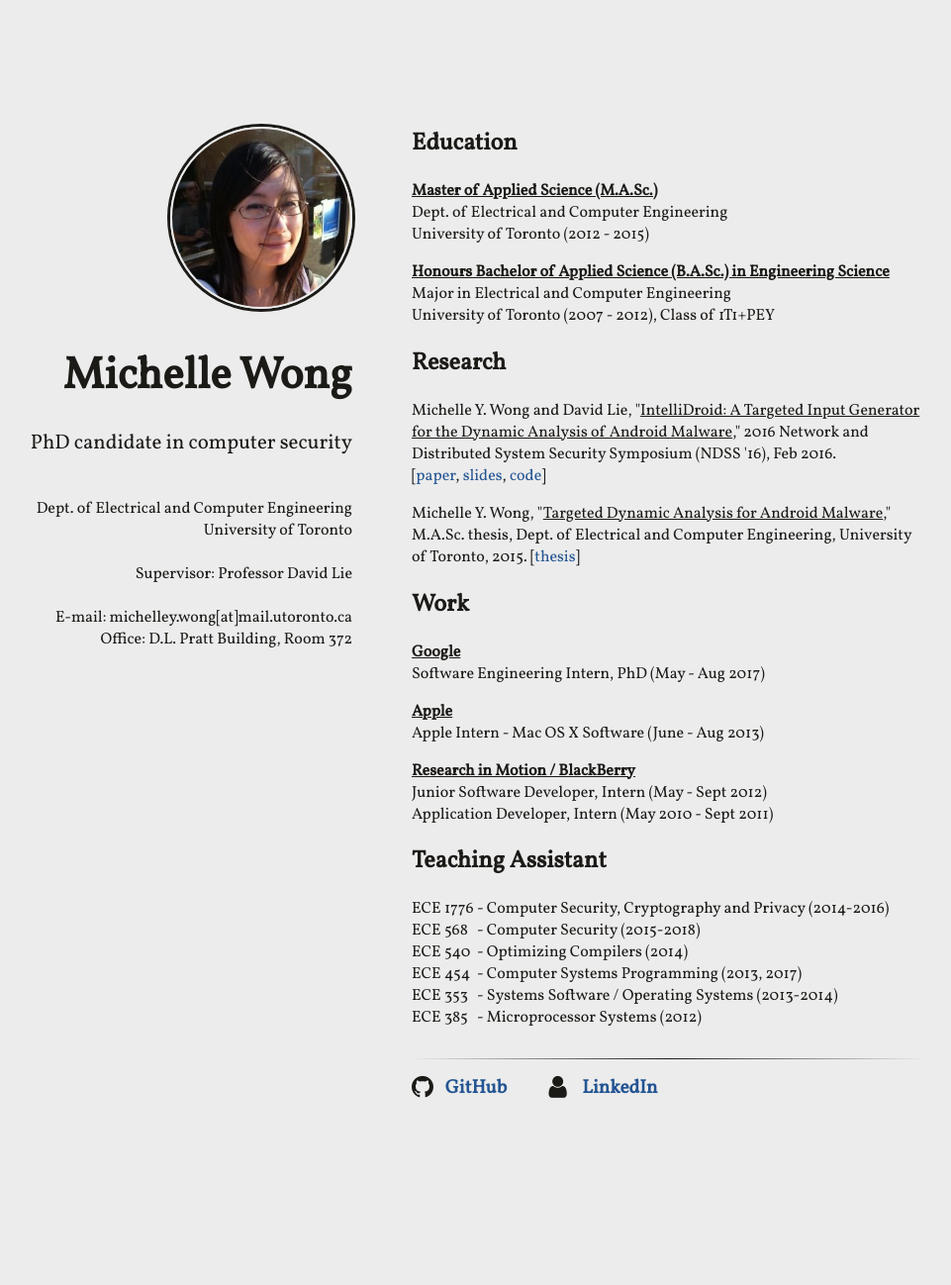
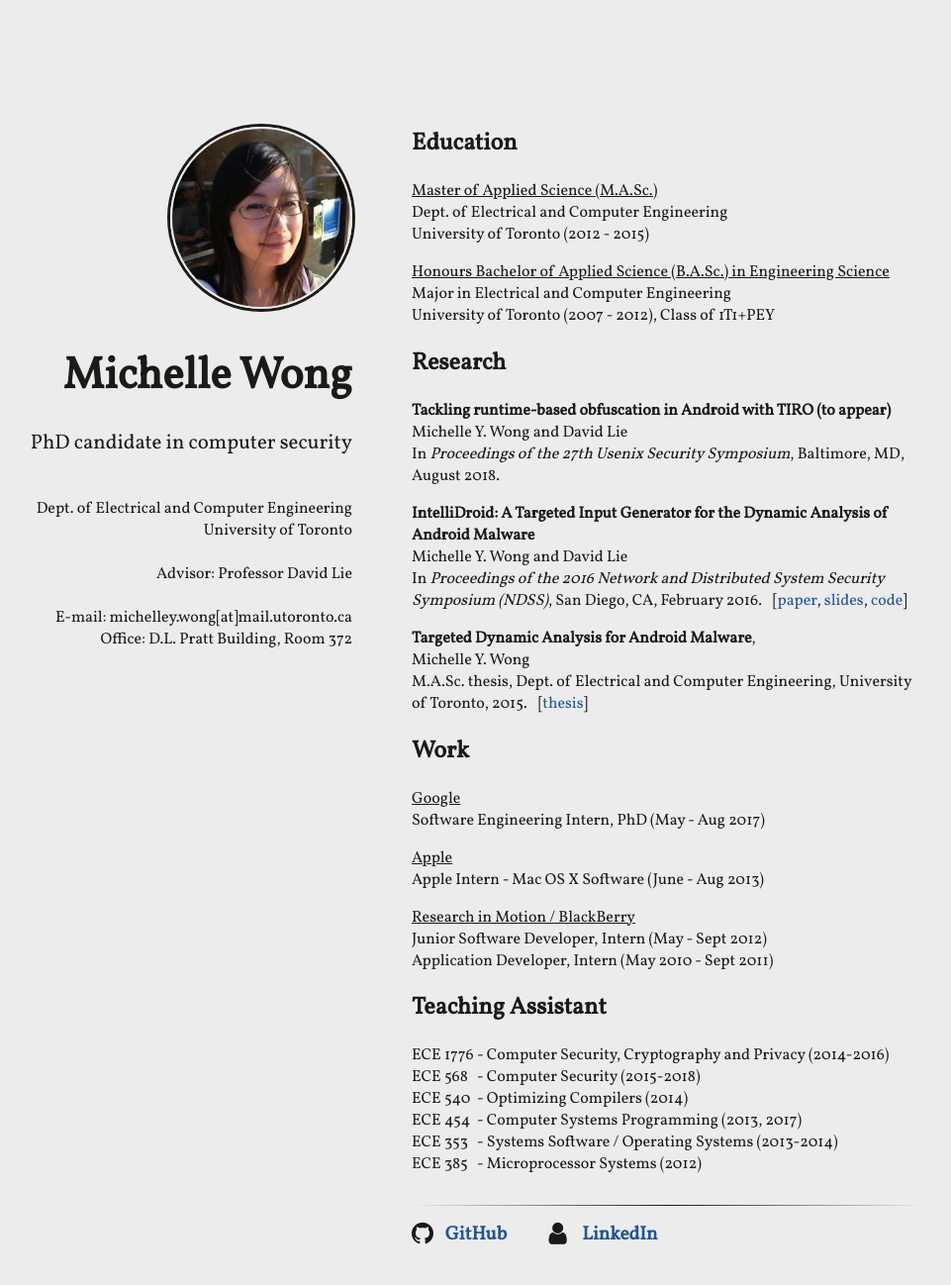
Before and after one commit to miwong/miwong.github.io, a Jekyll site: the page built from index.html, in a window 1280 px wide. Shown: the whole page at 99% size, without its empty margins (184-1145 px from the left). Built offline with Jekyll 4.4.1, drawn with Linux system fonts in a browser that asks for light colours; nearby versions of some CDN libraries; before the commit the page ends 1150 px from its top, so only the background shows below that.

Commit message:
Updating research and minor changes to formatting

```diff
--- a/_includes/about.html
+++ b/_includes/about.html
@@ -2,7 +2,7 @@
     Dept. of Electrical and Computer Engineering<br>
     University of Toronto<br>
     <br>
-    Supervisor: Professor David Lie<br>
+    Advisor: Professor David Lie<br>
     <br>
     E-mail: michelley.wong[at]mail.utoronto.ca<br>
     Office: D.L. Pratt Building, Room 372
--- a/_includes/content.html
+++ b/_includes/content.html
@@ -1,34 +1,45 @@
 <h2>Education</h2>
 <p>
-    <b><u>Master of Applied Science (M.A.Sc.)</u></b><br>
+    <u>Master of Applied Science (M.A.Sc.)</u><br>
     Dept. of Electrical and Computer Engineering<br>
     University of Toronto (2012 - 2015)<br>
 </p>
 <p>
-    <b><u>Honours Bachelor of Applied Science (B.A.Sc.) in Engineering Science</u></b><br>
+    <u>Honours Bachelor of Applied Science (B.A.Sc.) in Engineering Science</u><br>
     Major in Electrical and Computer Engineering<br>
     University of Toronto (2007 - 2012), Class of 1T1+PEY<br>
 </p>
 
 <h2>Research</h2>
 <p>
-    Michelle Y. Wong and David Lie, "<u>IntelliDroid: A Targeted Input Generator for the Dynamic Analysis of Android Malware</u>," 2016 Network and Distributed System Security Symposium (NDSS '16), Feb 2016. <br>[<a href="http://www.eecg.toronto.edu/~lie/papers/mwong_ndss2016.pdf" target="_blank">paper</a>, <a href="{{ site.baseurl }}/files/intellidroid_ndss2016_slides.pdf" target="_blank">slides</a>, <a href="https://github.com/miwong/IntelliDroid" target="_blank">code</a>]
+    <b>Tackling runtime-based obfuscation in Android with TIRO (to appear)</b><br>
+    Michelle Y. Wong and David Lie<br/>
+    In <i>Proceedings of the 27th Usenix Security Symposium</i>, Baltimore, MD, August 2018.
 </p>
 <p>
-    Michelle Y. Wong, "<u>Targeted Dynamic Analysis for Android Malware</u>," M.A.Sc. thesis, Dept. of Electrical and Computer Engineering, University of Toronto, 2015. [<a href="https://tspace.library.utoronto.ca/handle/1807/69183" target="_blank">thesis</a>]
+    <b>IntelliDroid: A Targeted Input Generator for the Dynamic Analysis of Android Malware</b><br>
+    Michelle Y. Wong and David Lie<br/>
+    In <i>Proceedings of the 2016 Network and Distributed System Security Symposium (NDSS)</i>, San Diego, CA, February 2016.&ensp;
+    [<a href="http://www.eecg.toronto.edu/~lie/papers/mwong_ndss2016.pdf" target="_blank">paper</a>, <a href="{{ site.baseurl }}/files/intellidroid_ndss2016_slides.pdf" target="_blank">slides</a>, <a href="https://github.com/miwong/IntelliDroid" target="_blank">code</a>]
+</p>
+<p>
+    <b>Targeted Dynamic Analysis for Android Malware</b>,<br>
+    Michelle Y. Wong<br>
+    M.A.Sc. thesis, Dept. of Electrical and Computer Engineering, University of Toronto, 2015.&ensp;
+    [<a href="https://tspace.library.utoronto.ca/handle/1807/69183" target="_blank">thesis</a>]
 </p>
 
 <h2>Work</h2>
 <p>
-    <b><u>Google</u></b><br>
+    <u>Google</u><br>
     Software Engineering Intern, PhD (May - Aug 2017)
 </p>
 <p>
-    <b><u>Apple</u></b><br>
+    <u>Apple</u><br>
     Apple Intern - Mac OS X Software (June - Aug 2013)
 </p>
 <p>
-    <b><u>Research in Motion / BlackBerry</u></b><br>
+    <u>Research in Motion / BlackBerry</u><br>
     Junior Software Developer, Intern (May - Sept 2012)<br>
     Application Developer, Intern (May 2010 - Sept 2011)
 </p>
```
